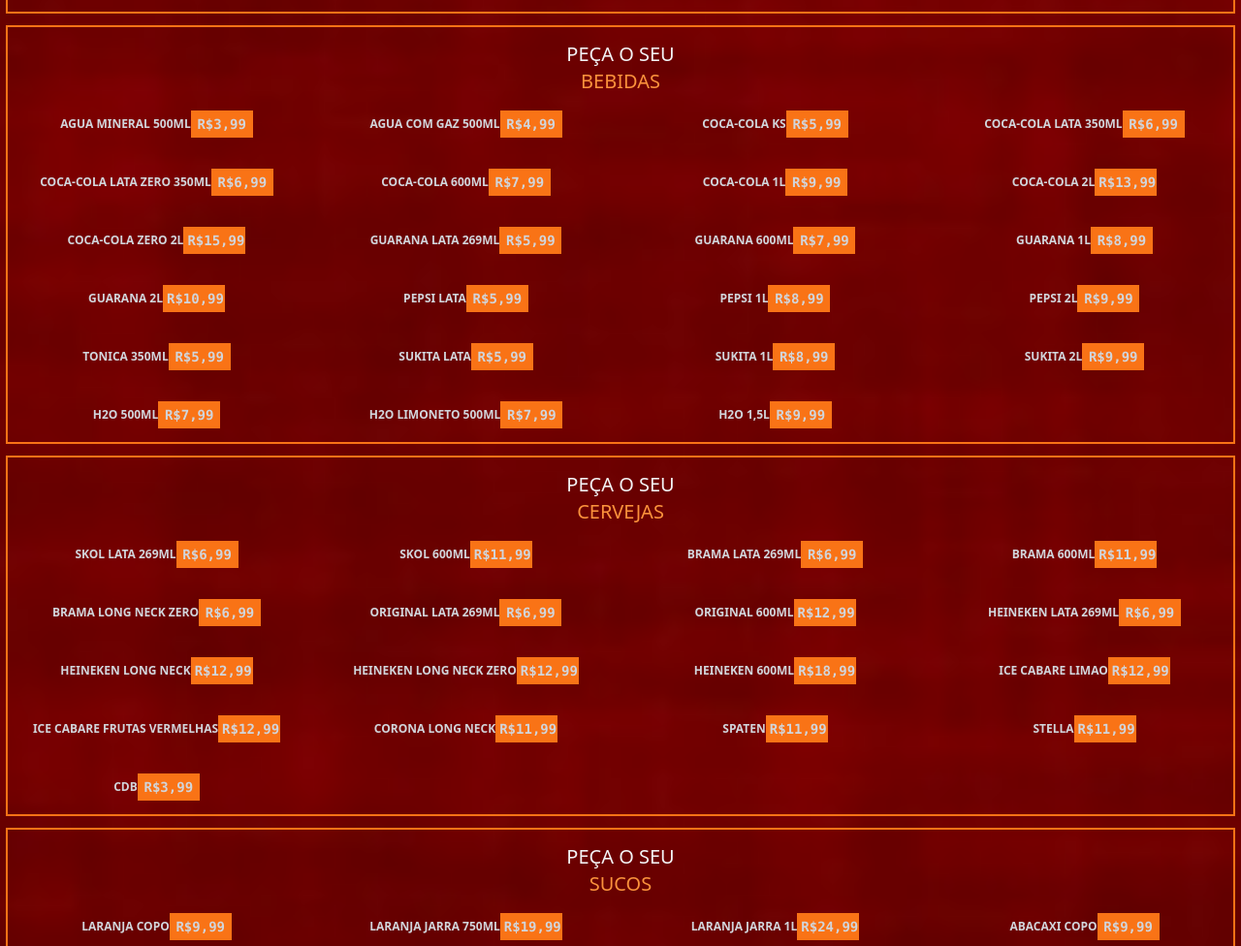
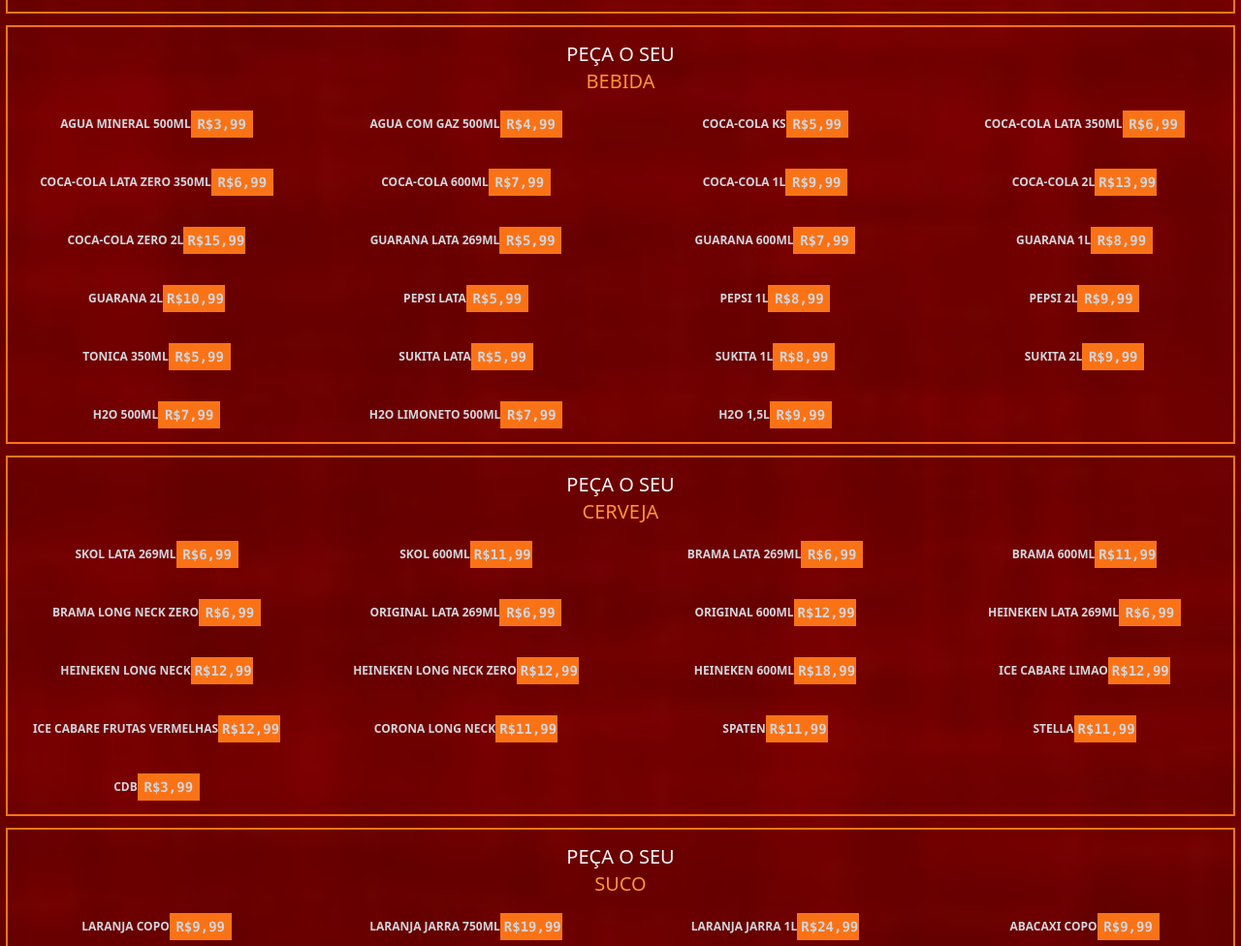
Before and after one commit to joaovitornara10/cardapio, a Next.js app: page / in a window 1280 px wide. Shown: the part 3798-4774 px from the top of the page at 97% size. Built offline with nearby package versions, Linux system fonts and the light colour scheme.

Commit message:
Update db.js

```diff
--- a/src/db.js
+++ b/src/db.js
@@ -274,7 +274,7 @@
 export const dataBebidas = ([
     {
         id: "31",
-        tate: "BEBIDAS",
+        tate: "BEBIDA",
         itens: [
             {
                 id: "311",
@@ -443,7 +443,7 @@
     },
     {
         id: "32",
-        tate: "CERVEJAS",
+        tate: "CERVEJA",
         itens: [
             {
                 id: "350",
@@ -568,7 +568,7 @@
     },
     {
         id: "33",
-        tate: "SUCOS",
+        tate: "SUCO",
         itens: [
             {
                 id: "400",
```
